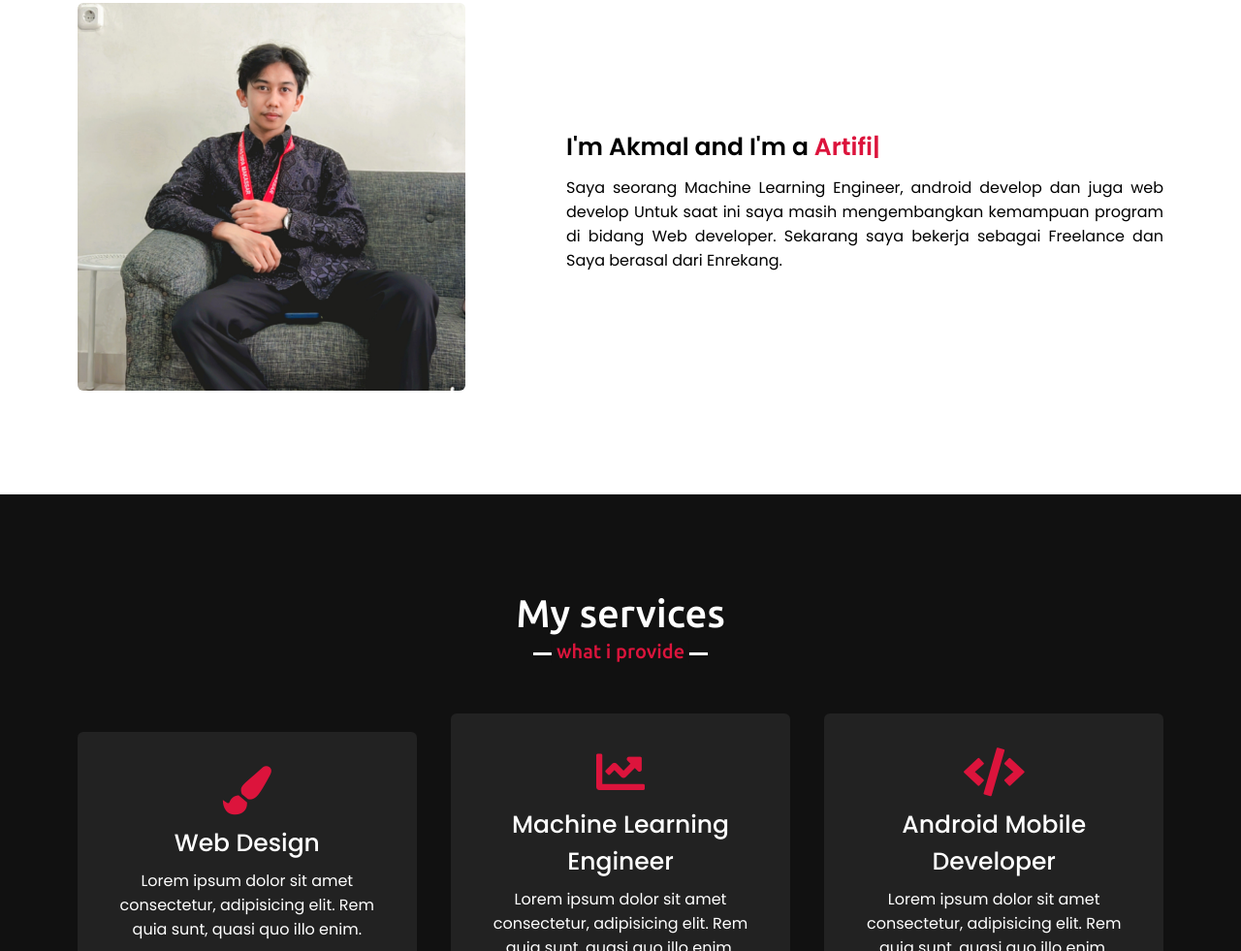
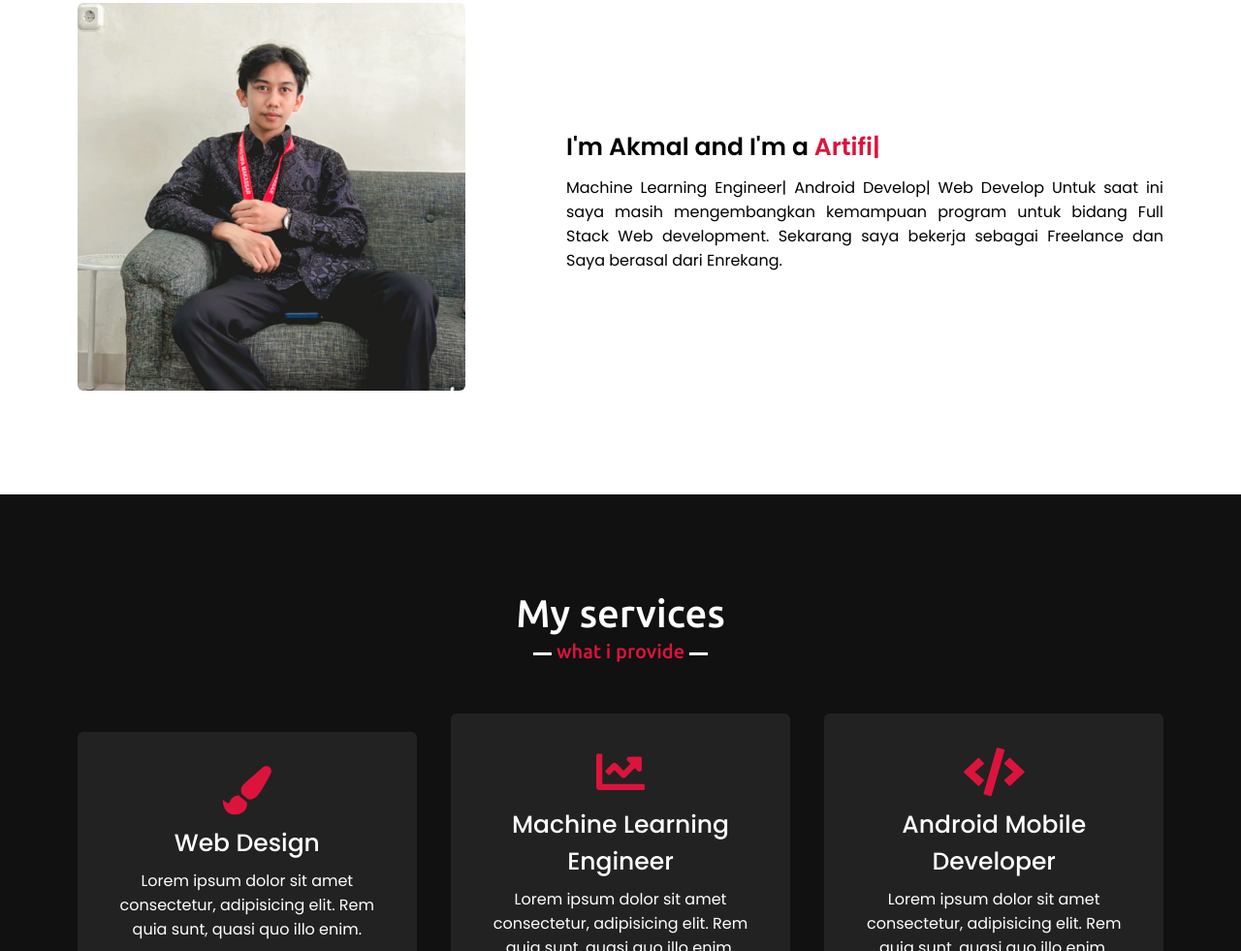
Before and after one commit to Pucur11/Pucur11.github.io, a plain HTML site: page index.html in a window 1280 px wide. Shown: the part 1023-2004 px from the top of the page at 97% size. Drawn offline with nearby package versions, Linux system fonts and the light colour scheme.

Commit message:
Index terbaru

```diff
--- a/index.html
+++ b/index.html
@@ -58,7 +58,7 @@
                 </div>
                 <div class="column right">
                     <div class="text">I'm Akmal and I'm a <span class="typing-2"></span></div>
-                    <p>Saya seorang Machine Learning Engineer, android develop dan juga web develop Untuk saat ini saya masih mengembangkan kemampuan program di bidang Web developer.
+                    <p>Machine Learning Engineer| Android Develop| Web Develop Untuk saat ini saya masih mengembangkan kemampuan program untuk bidang Full Stack Web development.
                         Sekarang saya bekerja sebagai Freelance dan Saya berasal dari Enrekang.</p>
                 </div>
             </div>
```
